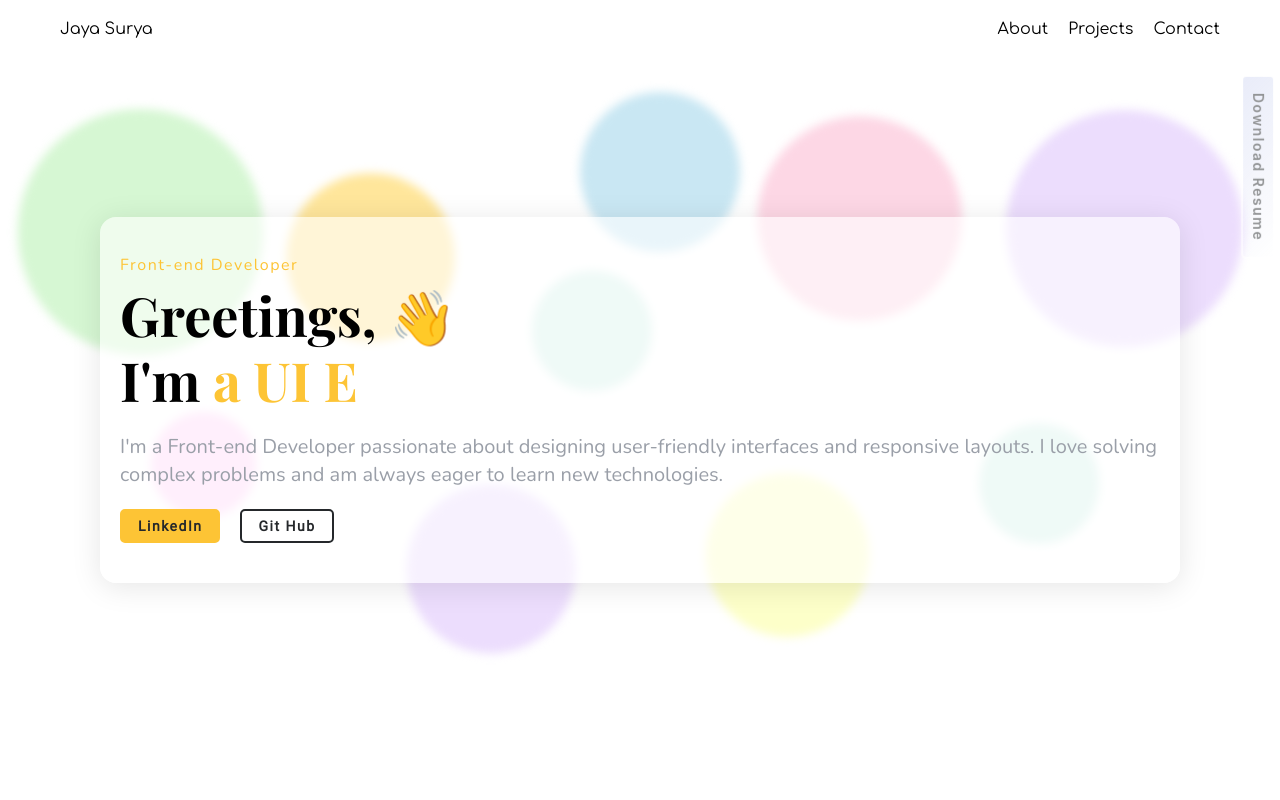
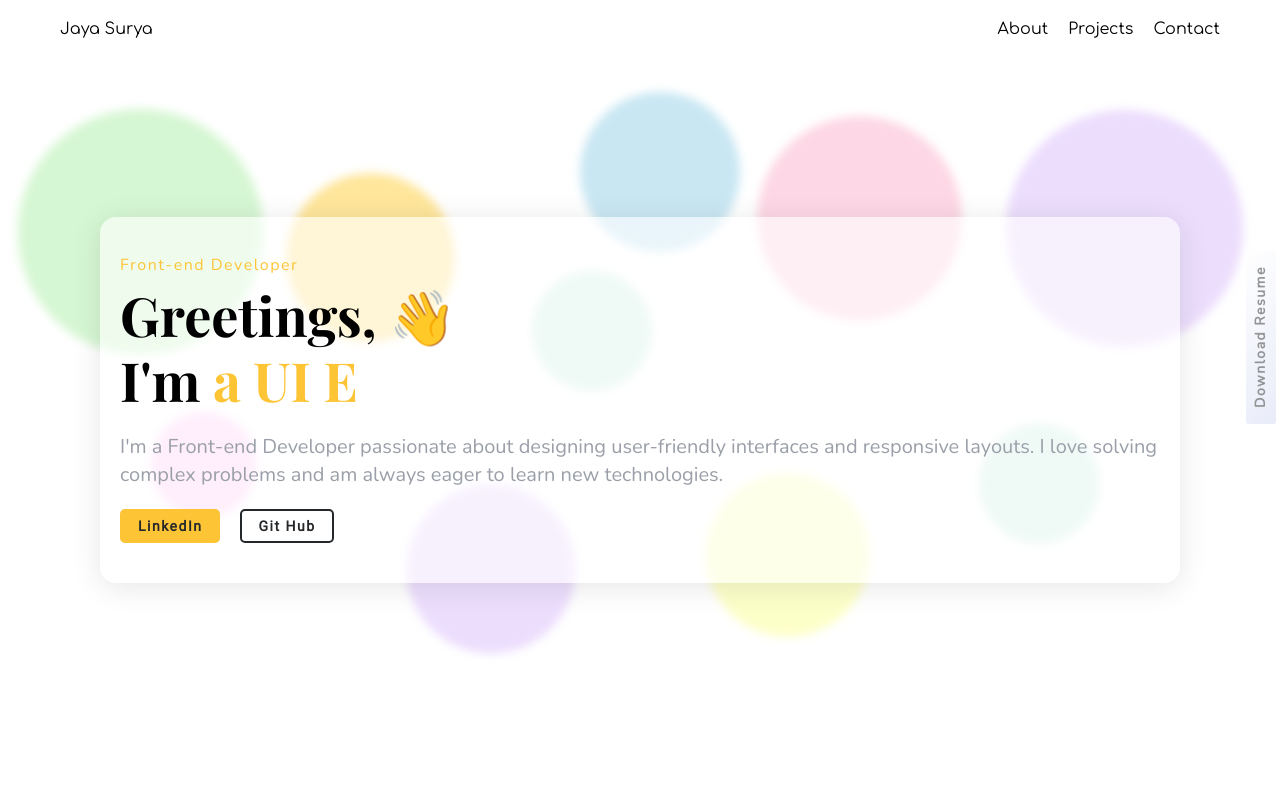
Before and after one commit to surya489/new_portfolio, a React (Create React App) app in the folder frontend/: page / in a window 1280 px wide. Shown: the top 800 px of the page. Built offline with nearby package versions, Linux system fonts and the light colour scheme; the HTML template or start-up script is replaced by a standard one.

Commit message:
download btn fix

```diff
--- a/frontend/src/Components/Button/Button.css
+++ b/frontend/src/Components/Button/Button.css
@@ -56,9 +56,9 @@
 .button.download {
     display: block;
     position: fixed;
-    top: 150px;
+    top: 40%;
     right: -70px;
-    transform: rotate(90deg);
+    transform: rotate(-90deg);
     z-index: 99;
     box-sizing: border-box;
     background: rgba(255, 255, 255, 0.6);
--- a/frontend/src/Components/Button/Button.js
+++ b/frontend/src/Components/Button/Button.js
@@ -4,9 +4,9 @@ import './Button.css';
 
 const Button = ({ isLink, isDownload, link, isPrimary, children, className, hasOverlay, isPopup, openPopup, isTarget, submitBtnVal, submitBtnId, isSubmit, alignRight, alignLeft, isIcon }) => {
     const buttonClass = `button Roboto ${isPrimary ? 'primary' : 'bordered_btn'} ${className || ''}`;
-    const downloadClass = `button button download ${isPrimary ? 'primary' : 'bordered_btn'} ${className || ''}`;
+    const downloadClass = `button Nunito download ${isPrimary ? 'primary' : 'bordered_btn'} ${className || ''}`;
     const overlayClass = `linkOverlay ${isPrimary ? 'primary' : 'bordered_btn'} ${className || ''}`;
-    const submitBtnClass = `button button primary ${className || ''}`;
+    const submitBtnClass = `button primary ${className || ''}`;
     const submitBtnAlign = alignRight ? 'alignRight' : alignLeft ? 'alignLeft' : 'alignCenter';
     const iconClass = `icon_wrap ${className || ''}`;
     if (isLink) {
```
